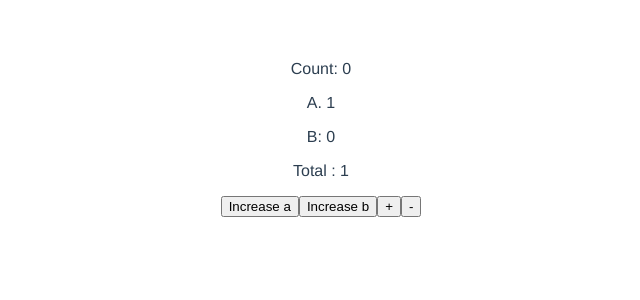
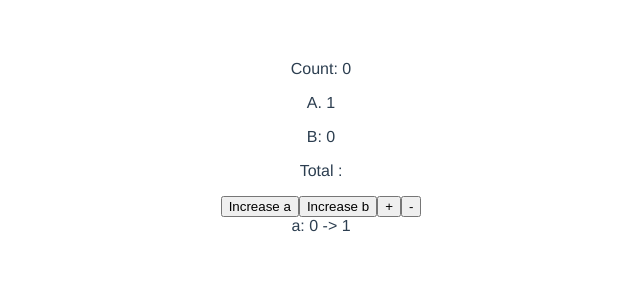
Before and after one commit to AlenaNik/vue3-notes, a Vue app: page / in a window 1280 px wide. Both pictures are taken after a click on the button "Increase a". Shown: the top 300 px of the page, without its empty margins (319-959 px from the left). Built offline with nearby package versions, Linux system fonts and the light colour scheme.

Commit message:
watching values with ref

```diff
--- a/src/Composition.vue
+++ b/src/Composition.vue
@@ -1,32 +1,29 @@
 <template>
     <div>
         <p> Count: {{ count }} </p>
-        <p> A. {{ numbers.a }} </p>
-        <p> B: {{ numbers.b }} </p>
+        <p> A. {{ a }} </p>
+        <p> B: {{ b }} </p>
         <p> Total : {{ total }} </p>
-      <button @click="increase('a')">Increase a</button>
-      <button @click="increase('b')">Increase b</button>
+      <button @click="a++">Increase a</button>
+      <button @click="b++">Increase b</button>
       <button @click="increment"> + </button>
       <button @click="decrement"> - </button>
+      <div v-for="msg in history" :key="msg">
+          {{ msg }}
+      </div>
     </div>
 </template>
 
 <script>
-import { ref, reactive, computed, watchEffect } from 'vue';
+import { ref, watch } from 'vue';
 
 export default {
   setup() {
     // for a single value / number
     const count = ref(0)
-    // for complex objects / values
-    const numbers = reactive({
-      a: 0,
-      b: 0
-    })
-
-    const increase = (num) => {
-        numbers[num] += 1
-    }
+    const a = ref(0);
+    const b = ref(0)
+    const history = ref([])
 
     const increment = () => {
         count.value += 1
@@ -37,11 +34,11 @@ export default {
 
     // computed as an option API
 
-    const total = computed(() => {
-       return count.value + numbers.a + numbers.b
-    })
+    // const total = computed(() => {
+    //    return count.value + numbers.a + numbers.b
+    // })
 
-    // // when any of the values changes
+    // // when any of the values changes perform a side effect
     //
     // watch(numbers, (newVal) => {
     //     console.log(newVal.a, newVal.b)
@@ -50,19 +47,30 @@ export default {
     //     immediate: true
     // })
 
-    // Vue will figure out what object to watch
+    // // Vue will figure out what object to watch
+    //
+    // watchEffect(() => {
+    //     console.log(numbers.a)
+    // })
 
-    watchEffect(() => {
-        console.log(numbers.a)
+    watch([a, b], ([newA, newB], [oldA, oldB]) => {
+        console.log(oldA, oldB)
+        console.log(newA, newB)
+        if (newA !== oldA) {
+          history.value.push(`a: ${oldA} -> ${newA}`)
+        }
+        if (newB !== oldB) {
+            history.value.push(`b: ${newB} -> ${oldB}`)
+        }
     })
 
     return {
         count,
         increment,
         decrement,
-        increase,
-        numbers,
-        total
+        a,
+        b,
+        history
     }
   }
 }
```
